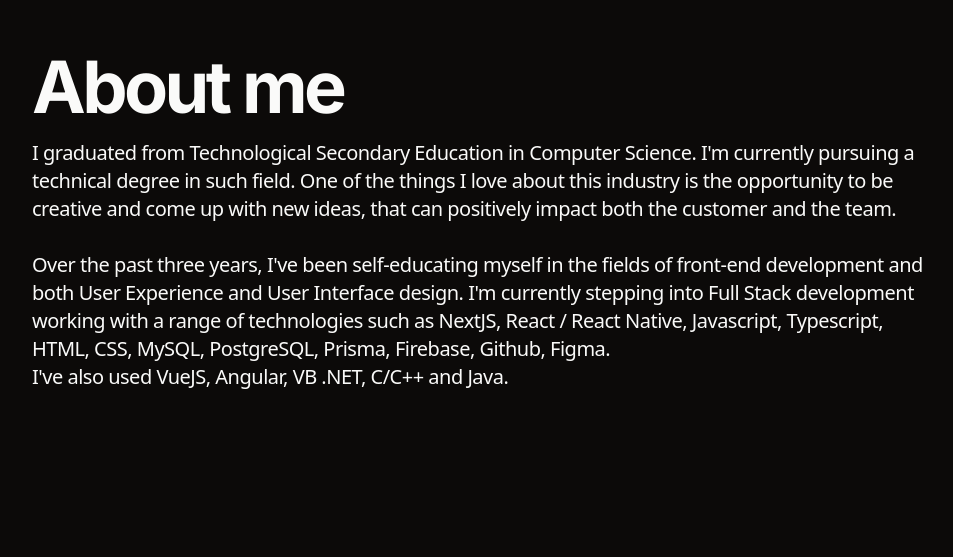
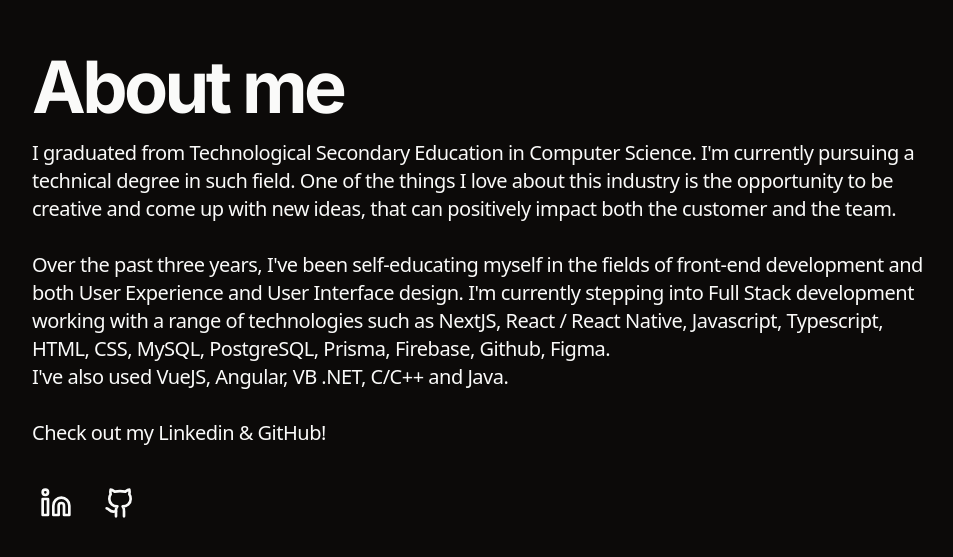
Before and after one commit to joaquinjoaco/portfolio2024, a Next.js app: page / in a window 1280 px wide. Shown: the part 2349-2906 px from the top of the page, without its empty margins (160-1113 px from the left). Built offline with nearby package versions, Linux system fonts and the light colour scheme.

Commit message:
LinkedIn & GitHub links and css tweaks

```diff
--- a/components/about-me.tsx
+++ b/components/about-me.tsx
@@ -1,4 +1,6 @@
 import { cn } from "@/lib/utils";
+import { Github, Linkedin } from "lucide-react";
+import Link from "next/link";
 
 const About = ({
     className,
@@ -15,19 +17,40 @@
             </h1>
             <p
                 className="font-sans text-base md:text-xl tracking-tight text-pretty">
-                I graduated from Technological Secondary Education in Computer Science. I'm currently pursuing a technical degree in such field.
+                I graduated from Technological Secondary Education in Computer Science. I&apos;m currently pursuing a technical degree in such field.
 
                 One of the things I love about this industry is the opportunity to be creative and come up with new ideas, that can positively impact both the customer and the team.
                 <br />
                 <br />
-                Over the past three years, I've been self-educating myself in the fields of front-end development and both User Experience and User Interface design.
+                Over the past three years, I&apos;ve been self-educating myself in the fields of front-end development and both User Experience and User Interface design.
 
-                I'm currently stepping into Full Stack development working with a range of technologies such as NextJS,
+                I&apos;m currently stepping into Full Stack development working with a range of technologies such as NextJS,
                 React / React Native, Javascript, Typescript, HTML, CSS, MySQL, PostgreSQL, Prisma,
                 Firebase, Github, Figma.
                 <br />
-                I've also used VueJS, Angular, VB .NET, C/C++ and Java.
+                I&apos;ve also used VueJS, Angular, VB .NET, C/C++ and Java.
+                <br />
+                <br />
+                Check out my Linkedin & GitHub!
             </p>
+            <div className="flex gap-x-4 pt-4">
+                <Link
+                    href={"https://www.linkedin.com/in/joaquingomezleites/"}
+                    target="_blank"
+                    title="My LinkedIn"
+                    className="p-2 rounded-2xl hover:bg-foreground hover:text-background transition-colors"
+                >
+                    <Linkedin className="h-8 w-8" />
+                </Link>
+                <Link
+                    href={"https://github.com/joaquinjoaco"}
+                    target="_blank"
+                    title="My GitHub"
+                    className="p-2 rounded-2xl hover:bg-foreground hover:text-background transition-colors"
+                >
+                    <Github className="h-8 w-8" />
+                </Link>
+            </div>
         </div>
     );
 }
--- a/components/header.tsx
+++ b/components/header.tsx
@@ -9,7 +9,7 @@
     return (
         <div className={cn("max-w-7xl relative mx-auto px-2 py-44 sm:py-21 md:py-30 lg:py-40  w-full left-0 top-0", className)}>
             <h1 className="text-4xl md:text-5xl lg:text-6xl xl:text-7xl font-bold tracking-tighter">
-                Hello there! I&apos;m Joaquín, and I specialize in <span className="text-yellow-100">Full stack</span> web development.
+                Hello there! I&apos;m Joaquín, and I specialize in <span className="text-yellow-400 dark:text-yellow-100">Full stack</span> web development.
                 With a keen eye for design, I craft engaging, functional and visually
                 appealing user experiences.
             </h1>
```
